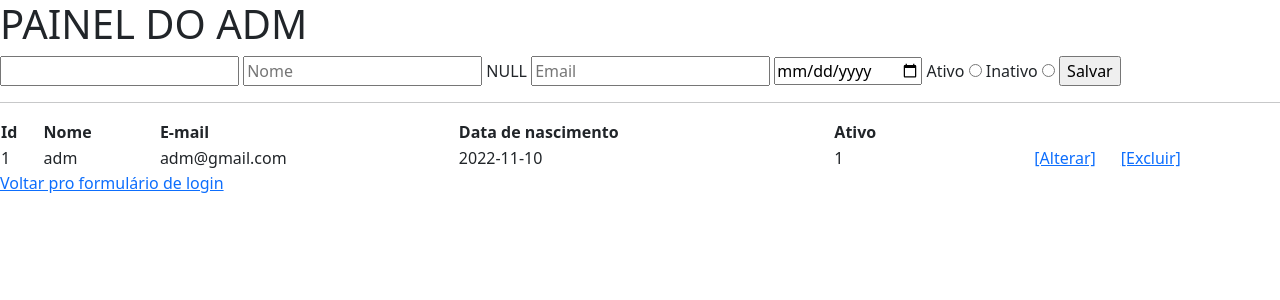
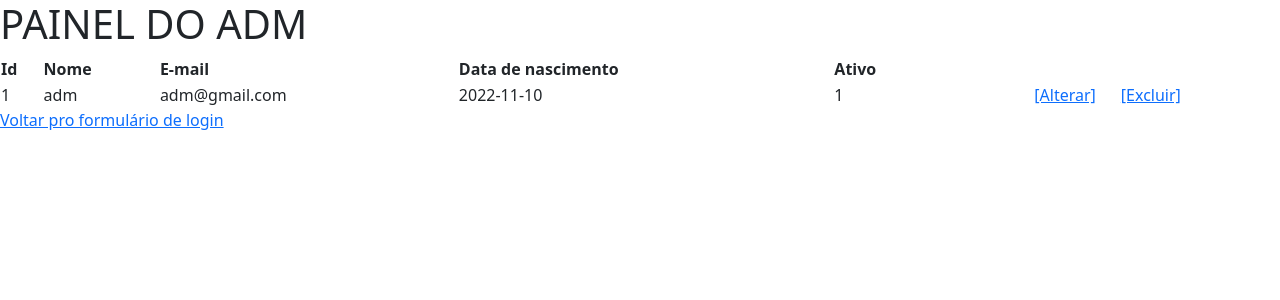
Before and after one commit to RedONe06/ProjetoFinal, a PHP site: page /Login/painel-adm.php in a window 1280 px wide. Shown: the top 300 px of the page. Run offline with PHP 8.4, Linux system fonts and the light colour scheme; data comes from the database, SQL or seed files in the repository.

Commit message:
:tada: feat: alterar e deletar

```diff
--- a/Login/bd-methods.php
+++ b/Login/bd-methods.php
@@ -7,9 +7,8 @@
     $email = (isset($_POST["email"]) && $_POST["email"] != null) ? $_POST["email"] : "";
     $senha = (isset($_POST["senha"]) && $_POST["senha"] != null) ? $_POST["senha"] : "";
     $datanascimento = (isset($_POST["datanascimento"]) && $_POST["datanascimento"] != null) ? $_POST["datanascimento"] : "";
-    $ativo = false;
+    $ativo = (isset($_POST["radio"]) && $_POST["radio"] != null) ? $_POST["radio"] : "";
 }  else  {
-
     $id = (isset($_GET["id"]) && $_GET["id"] != null) ? $_GET["id"] : "";
     $nome = null;
     $email = null;
--- a/Login/painel-adm.php
+++ b/Login/painel-adm.php
@@ -1,7 +1,6 @@
 <?php
 require_once("init.php");
 require("bd-methods.php");
-// painel do adm com a tabela e logout
 ?>
 <!DOCTYPE html>
 <html lang="pt">
@@ -17,47 +16,6 @@
 
 <body>
     <h1>PAINEL DO ADM</h1>
-    <form action="?act=save" method="POST">
-        <input type="text" name="id" <?php
-                if (isset($id) && $id != null || $id != "") {
-                    echo "value=\"{$id}\"";
-                }
-                ?> />
-        <input type="text" placeholder="Nome" name="nome" <?php
-
-               if (isset($nome) && $nome != null || $nome != "") {
-                   echo "value=\"{$nome}\"";
-               }
-               ?> />
-               <?php var_dump($nome);?>
-        <input type="text" placeholder="Email" name="email" <?php
-               if (isset($email) && $email != null || $email != "") {
-                   echo "value=\"{$email}\"";
-               }
-    ?> />
-        <input type="date" placeholder="Data de nascimento" name="datanascimento" <?php
-               if (isset($datanascimento) && $datanascimento != null || $datanascimento != "") {
-                   echo "value=\"{$datanascimento}\"";
-               }
-               ?> />
-
-        <label for="ativo">Ativo</label>
-        <input type="radio" name="ativo" id="ativo" value="Ativo" <?php
-               if (isset($ativo) && $ativo != null || $ativo != "") {
-                   echo "value=\"{$ativo}\"";
-               }
-               ?>>
-
-        <label for="inativo">Inativo</label>
-        <input type="radio" name="ativo" id="inativo" value="Inativo" <?php
-               if (isset($ativo) && $ativo != null || $ativo != "") {
-                   echo "value=\"{$ativo}\"";
-               }
-               ?>>
-
-        <input type="submit" name="salvar" value="Salvar"/>
-        <hr>
-    </form>
     <table width="100%">
         <tr>
             <th>Id</th>
@@ -71,15 +29,19 @@
                 $stmt = db_connect()->prepare("SELECT * FROM usuarios");
                 if ($stmt->execute()) {
                     while ($rs = $stmt->fetch(PDO::FETCH_OBJ)) {
-                            echo "<tr>";
-                            echo "<td>".$rs->id."</td>".
+                        echo "<tr>
+                        <td>".$rs->id."</td>".
                         "<td>".$rs->nome."</td>
                         <td>".$rs->email."</td>
                         <td>".$rs->datanascimento."</td>
                         <td>".$rs->ativo."</td>
-                            <td><center><a href=\"?act=upd&id=".$rs->id."\">[Alterar]</a>"
+                        <td>
+                        <center>
+                        <a href=\"?act=upd&id=".$rs->id."\">[Alterar]</a>"
                             ."&nbsp;&nbsp;&nbsp;&nbsp;&nbsp;&nbsp;"
-                                       ."<a href=\"?act=del&id=".$rs->id."\">[Excluir]</a></center></td>";
+                            ."<a href=\"?act=del&id=".$rs->id."\">[Excluir]</a>
+                        </center>
+                        </td>";
                         echo "</tr>";
                     }
                 } else {
@@ -92,7 +54,6 @@
     </table>
 
 <?php
-    // Bloco if que recupera as informações no formulário, etapa utilizada pelo Update
 if (isset($_REQUEST["act"]) && $_REQUEST["act"] == "upd" && $id != "") {
     try {
         $stmt = db_connect()->prepare("SELECT * FROM usuarios WHERE id = ?");
@@ -105,7 +66,29 @@
             $senha = $rs->senha;
             $datanascimento = $rs->datanascimento;
             $ativo = $rs->ativo;
-            echo "<input type='text' placeholder='Nome' name='nome' value='{$nome}'>";
+
+            echo "<form action='painel-adm.php' method='POST'>".
+            "<input type='hidden' name='id' value='{$id}'>".
+            "<input type='text' placeholder='Nome' name='nome' value='{$nome}'>".
+            "<input type='text' placeholder='Email' name='email' value='{$email}'>".
+            "<input type='date' name='datanascimento' value='{$datanascimento}'>";
+
+            if($ativo == 1){
+                echo "
+                <label for='ativo'>Ativo</label>
+                <input type='radio' name='radio' id='ativo' value='1' checked='checked'>
+                <label for='inativo'>Inativo</label>
+                <input type='radio' name='radio' id='inativo' value='0'>";
+            } else {
+                echo "
+                <label for='ativo'>Ativo</label>
+                <input type='radio' name='radio' id='ativo' value='1'>
+                <label for='inativo'>Inativo</label>
+                <input type='radio' name='radio' id='inativo' value='0' checked='checked'>";
+            }
+
+            echo "<input type='submit' name='salvar' value='Salvar'/>".
+            "</form>";
         } else {
             throw new PDOException("Erro: Não foi possível executar a declaração sql");
         }
@@ -114,12 +97,28 @@
     }
 }
 
+if (isset($_REQUEST["act"]) && $_REQUEST["act"] == "del" && $id != "") {
+    try {
+        $stmt = db_connect()->prepare("DELETE FROM usuarios WHERE id = ?");
+        $stmt->bindParam(1, $id, PDO::PARAM_INT);
+        if ($stmt->execute()) {
+            echo "Registo foi excluído com êxito";
+            $id = null;
+
+        } else {
+            throw new PDOException("Erro: Não foi possível executar a declaração sql");
+        }
+    } catch (PDOException $erro) {
+        echo "Erro: ".$erro->getMessage();
+    }
+}
+
+
 if(isset($_POST['salvar'])){
     try {
         if ($id != "") {
             $stmt = db_connect()->prepare("UPDATE usuarios SET nome=?, email=?, datanascimento=?, ativo=? WHERE id = ?");
             $stmt->bindParam(1, $nome);
-            echo $nome;
             $stmt->bindParam(2, $email);
             $stmt->bindParam(3, $datanascimento);
             $stmt->bindParam(4, $ativo);
@@ -144,12 +143,9 @@
     }
 }
 ?>
-
-
     <a href="form-login.php">Voltar pro formulário de login</a>
     <script src="https://cdn.jsdelivr.net/npm/bootstrap@5.2.2/dist/js/bootstrap.bundle.min.js"
         integrity="sha384-OERcA2EqjJCMA+/3y+gxIOqMEjwtxJY7qPCqsdltbNJuaOe923+mo//f6V8Qbsw3" crossorigin="anonymous">
     </script>
 </body>
-
 </html>
```
Lines whose indentation alone changed are shown as unchanged.
